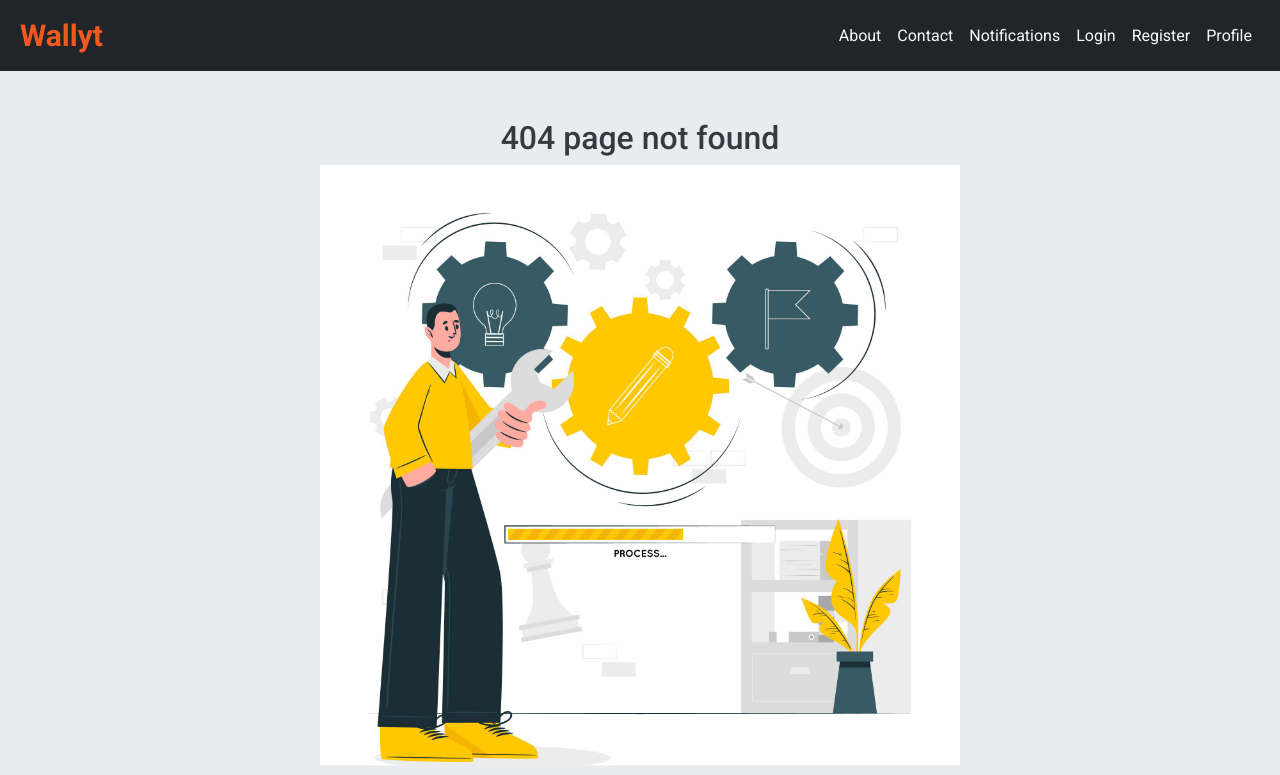
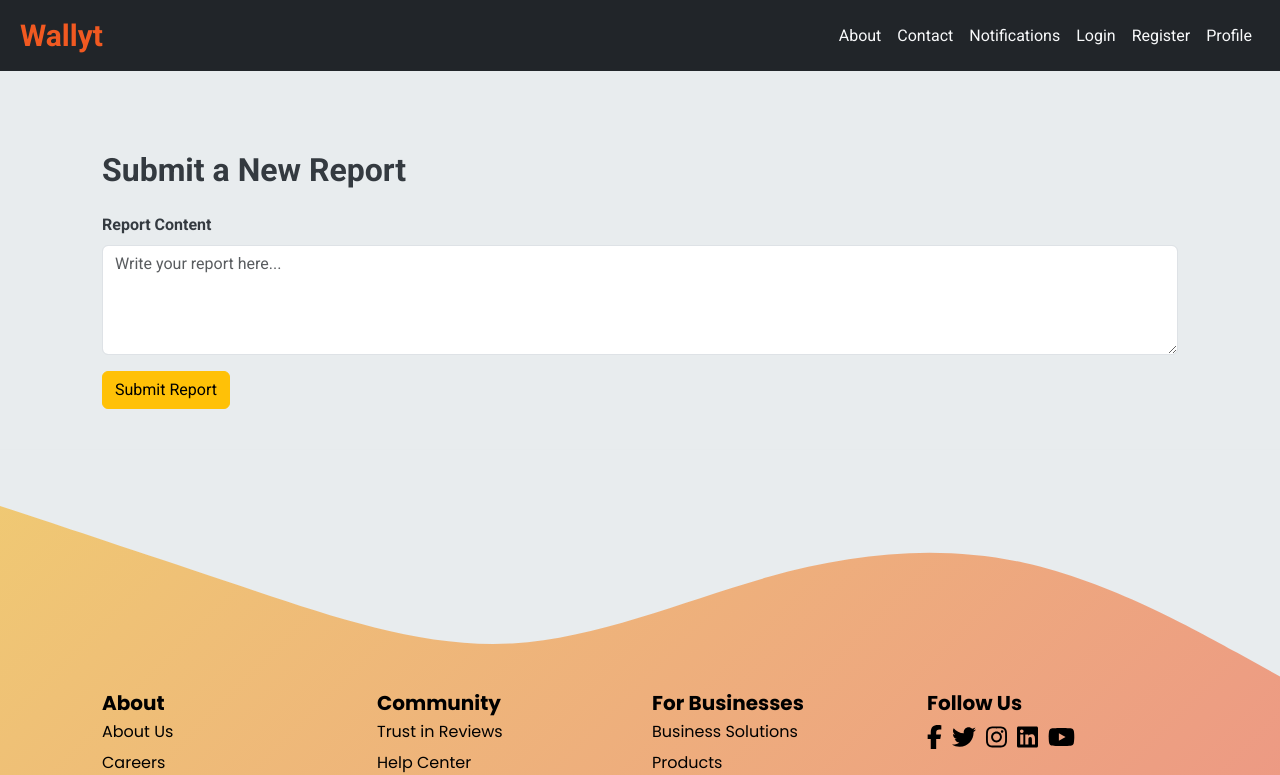
Before and after one commit to saraabdelrhman/wallet-market-master, a React (Create React App) app: page /Report in a window 1280 px wide. Shown: the top 775 px of the page. Built offline with nearby package versions, Linux system fonts and the light colour scheme.

Commit message:
adding created at

```diff
--- a/src/App.js
+++ b/src/App.js
@@ -21,6 +21,7 @@ import Reports from './components/Reports';
 import Helpful from './components/Helpful';
 import Forgotpass from './components/Forgotpass';
 import Notifications from './components/Notifications';
+import Report from './components/Report';
 function App() {
   return (
     <Router>
@@ -48,6 +49,7 @@ function App() {
              <Route path="/Helpful" element={<Helpful/>} />
              <Route path="/Forgotpass" element={<Forgotpass/>} />
              <Route path="/Notifications" element={<Notifications/>} />
+             <Route path="/Report" element={<Report/>} />
 
 
              <Route path='*' element={<NotFound/>}/>
--- a/src/components/Notifications.css
+++ b/src/components/Notifications.css
@@ -1,31 +1,74 @@
 .notifications-container {
+    max-width: 600px;
+    margin: 50px auto;
     padding: 20px;
-    background-color: #f9f9f9;
+    background-color: #ffffff;
+    border-radius: 8px;
+    box-shadow: 0 4px 12px rgba(0, 0, 0, 0.1);
+    font-family: Arial, sans-serif;
+  }
+
+  .notifications-container h2 {
+    font-size: 24px;
+    font-weight: 600;
+    color: #333;
+    margin-bottom: 20px;
+    border-bottom: 2px solid #e5e5e5;
+    padding-bottom: 10px;
   }
 
   .notifications-list {
     list-style-type: none;
     padding: 0;
+    margin: 0;
   }
 
   .notifications-list li {
-    padding: 10px;
-    border-bottom: 1px solid #ddd;
+    display: flex;
+    align-items: center;
+    justify-content: space-between;
+    padding: 15px;
+    border-bottom: 1px solid #f1f1f1;
+    transition: background-color 0.3s ease;
+  }
+
+  .notifications-list li:last-child {
+    border-bottom: none;
   }
 
   .notifications-list li.read {
-    color: gray;
+    background-color: #f8f8f8;
+    color: #777;
   }
 
   .notifications-list li.unread {
-    font-weight: bold;
+    font-weight: 500;
   }
 
   .notifications-list li a {
     text-decoration: none;
-    color: black;
+    color: #007bff;
+    transition: color 0.3s ease;
+    flex-grow: 1;
   }
 
   .notifications-list li a:hover {
-    text-decoration: underline;
+    color: #0056b3;
   }
+
+  .notifications-list li .mark-read-btn {
+    font-size: 14px;
+    background: none;
+    border: none;
+    color: #007bff;
+    cursor: pointer;
+    margin-left: 20px;
+  }
+
+  .notifications-list li .mark-read-btn:hover {
+    color: #0056b3;
+  }
+
+  .notifications-list li:hover {
+    background-color: #f5f5f5;
+  }
--- a/src/components/Notifications.js
+++ b/src/components/Notifications.js
@@ -1,15 +1,13 @@
 import React, { useState, useEffect } from 'react';
-import './Notifications.css'
+import './Notifications.css';
 import { Link } from 'react-router-dom';
+
 const Notifications = () => {
-  // Fake data for initial load
   const fakeData = [
     { id: 1, message: "Someone commented on your review", read: false },
     { id: 2, message: "Your profile was viewed", read: false },
     { id: 3, message: "Someone commented on your review", read: false },
-    { id: 4, message: "some one liked your comment", read: false },
-    { id: 5, message: "Someone replied to your comment", read: false },
-    { id: 6, message: "Your profile was viewed", read: false },
+    { id: 4, message: "Someone liked your comment", read: false },
   ];
 
   const [notifications, setNotifications] = useState(fakeData);
@@ -23,7 +21,6 @@ const Notifications = () => {
     }, 2000);
   }, []);
 
-  // Function to mark a notification as read
   const markAsRead = (id) => {
     fetch(`/notifications/mark-as-read/${id}`, { method: 'POST' })  // Replace with your actual API endpoint
       .then(response => {
@@ -39,14 +36,22 @@ const Notifications = () => {
   };
 
   return (
-    <div className="notifications-container">
-      <h2>Notifications</h2>
-      <ul className="notifications-list link-underline-opacity-0">
+    <div className="notifications">
+      <h2 className="mb-5 mt-2 fw-bold">Notifications 🔔</h2>
+      <ul className="notifications-list mb-5">
         {notifications.map(notification => (
           <li key={notification.id} className={notification.read ? 'read' : 'unread'}>
-            <Link to={''} onClick={() => markAsRead(notification.id)}>
+            <Link to="#" onClick={() => markAsRead(notification.id)}>
               {notification.message}
             </Link>
+            {!notification.read && (
+              <button
+                className="text-danger mb-4 "
+                onClick={() => markAsRead(notification.id)}
+              >
+                Mark as read
+              </button>
+            )}
           </li>
         ))}
       </ul>
--- a/src/components/Phonereview.js
+++ b/src/components/Phonereview.js
@@ -1,7 +1,7 @@
-import { error } from 'ajv/dist/vocabularies/applicator/dependencies';
 import React, { useState } from 'react';
 import { Bounce, ToastContainer, toast } from 'react-toastify';
 import 'react-toastify/dist/ReactToastify.css';
+
 export default function PhoneReview() {
   const [comment, setComment] = useState('');
   const [rating, setRating] = useState('5');
@@ -10,49 +10,54 @@ export default function PhoneReview() {
   const handleCommentChange = (e) => {
     setComment(e.target.value);
   };
+
   const handleRatingChange = (e) => {
     setRating(e.target.value);
   };
+
   const handleSubmit = (e) => {
     e.preventDefault();
 
     const newReview = {
       id: reviews.length + 1,
+      user_id:'anonynous',
       comment: comment,
       rating: rating,
+      createdAt: new Date().toISOString(), // Get current time in ISO format
     };
-    console.log('Data to be sent:',newReview)
-    fetch('http://localhost:3000/api/register',{
-      method:'post',
-      headers:{
+
+    console.log('Data to be sent:', newReview);
+
+    fetch('http://localhost:3000/api/register', {
+      method: 'post',
+      headers: {
         'Content-Type': 'application/json',
-        'Access-Control-Allow-Origin': '*'
+        'Access-Control-Allow-Origin': '*',
       },
       body: JSON.stringify(newReview),
-
-    }).then(res=>{
-      console.log(res.status)
-      console.log(res.headers)
-      if(!res.ok)
-       {
-        throw new error('Network response was not ok')
+    })
+    .then(res => {
+      console.log(res.status);
+      console.log(res.headers);
+      if (!res.ok) {
+        throw new Error('Network response was not ok');
       }
-       return res.json()
+      return res.json();
     })
-    .then(newReview=>{
-      console.log('Response data:',newReview)
+    .then(data => {
+      console.log('Response data:', data);
     })
-    .catch(err=>{
-      console.error('Error:', err.message)
-    }
-
-    )
+    .catch(err => {
+      console.error('Error:', err.message);
+    });
 
     setReviews([...reviews, newReview]);
 
     setComment('');
     setRating('5');
+    notify(); // Show the toast notification
   };
+
   const notify = () =>
     toast.success('Thank you for your review! Your feedback has been submitted successfully!', {
       position: "top-center",
@@ -66,11 +71,8 @@ export default function PhoneReview() {
       transition: Bounce,
     });
 
-
   return (
     <div className="container mt-5">
-
-
       <h3 className="fw-bold mt-5">User Reviews ⭐</h3>
       {reviews.length === 0 ? (
         <p>No reviews yet. Be the first to leave a review!</p>
@@ -78,8 +80,10 @@ export default function PhoneReview() {
         reviews.map((review) => (
           <div key={review.id} className="card mb-3 rounded-3">
             <div className="card-body">
+              <p className="card-text">{review.user_id}</p>
               <p className="card-text">{review.comment}</p>
               <p className="card-text"><strong>Rating:</strong> {review.rating} ⭐</p>
+              <p className="card-text"><strong>Reviewed At:</strong> {new Date(review.createdAt).toLocaleString()}</p>
             </div>
           </div>
         ))
@@ -112,7 +116,7 @@ export default function PhoneReview() {
             <option value="1">1 - Terrible</option>
           </select>
         </div>
-        <button type="submit" className="btn btn-warning mb-5" onClick={notify}>Submit Review</button>
+        <button type="submit" className="btn btn-warning mb-5">Submit Review</button>
         <ToastContainer />
       </form>
     </div>
--- a/src/components/Profile.js
+++ b/src/components/Profile.js
@@ -11,6 +11,8 @@ const Profile = () => {
     bio: 'Experienced Frontend Developer with a passion for creating interactive and user-friendly web applications. Proficient in HTML, CSS, JavaScript, and React.',
     avatar: defaultImg,
     role: 'Frontend Developer',
+  currentYear :new Date().getFullYear()
+
   });
 
   return (
@@ -21,6 +23,7 @@ const Profile = () => {
           <h3 className="fw-bold mt-3 text-dark">{user.name}</h3>
           <p className="text-muted mb-1">{user.email}</p>
           <h5 className="text-light fw-semibold">{user.role}</h5>
+          <p className="text-light fw-semibold">{user.currentYear}</p>
           <p className="mt-3 text-muted">{user.bio}</p>
 
           <div className="mt-4">
--- /dev/null
+++ b/src/components/Report.js
@@ -0,0 +1,105 @@
+import React, { useState } from 'react';
+import { Bounce, ToastContainer, toast } from 'react-toastify';
+import 'react-toastify/dist/ReactToastify.css';
+
+export default function PhoneReport() {
+  const [report, setReport] = useState('');
+
+  const handleReportChange = (e) => setReport(e.target.value);
+
+  const handleSubmit = (e) => {
+    e.preventDefault();
+
+    if (!report.trim()) {
+      toast.error('Report content cannot be empty.', {
+        position: 'top-center',
+        autoClose: 5000,
+        hideProgressBar: false,
+        closeOnClick: true,
+        pauseOnHover: true,
+        draggable: true,
+        progress: undefined,
+        theme: 'light',
+        transition: Bounce,
+      });
+      return;
+    }
+
+    const newReport = {
+      report: report,
+      Created_at:  new Date().toISOString(),
+    };
+
+    fetch('http://localhost:3000/api/report', {
+      method: 'post',
+      headers: {
+        'Content-Type': 'application/json',
+        'Access-Control-Allow-Origin': '*',
+      },
+      body: JSON.stringify(newReport),
+    })
+      .then((res) => {
+        console.log('Status:', res.status);
+        console.log('Headers:', res.headers);
+        if (!res.ok) {
+          throw new Error('Network response was not ok');
+        }
+        return res.json();
+      })
+      .then((data) => {
+        console.log('Response data:', data);
+
+        // Notify the user of successful submission
+        toast.success('Report submitted successfully!', {
+          position: 'top-center',
+          autoClose: 5000,
+          hideProgressBar: false,
+          closeOnClick: true,
+          pauseOnHover: true,
+          draggable: true,
+          progress: undefined,
+          theme: 'light',
+          transition: Bounce,
+        });
+
+        // Clear the input field after successful submission
+        setReport('');
+      })
+      .catch((err) => {
+        console.error('Error:', err.message);
+
+        toast.error('An error occurred while submitting your report.', {
+          position: 'top-center',
+          autoClose: 5000,
+          hideProgressBar: false,
+          closeOnClick: true,
+          pauseOnHover: true,
+          draggable: true,
+          progress: undefined,
+          theme: 'light',
+          transition: Bounce,
+        });
+      });
+  };
+
+  return (
+    <div className="container mt-5">
+      <h2 className="fw-bold mb-4">Submit a New Report</h2>
+      <form onSubmit={handleSubmit}>
+        <div className="mb-3">
+          <label htmlFor="report" className="form-label fw-bold">Report Content</label>
+          <textarea
+            id="report"
+            className="form-control"
+            rows="4"
+            placeholder="Write your report here..."
+            value={report}
+            onChange={handleReportChange}
+          ></textarea>
+        </div>
+        <button type="submit" className="btn btn-warning mb-5">Submit Report</button>
+        <ToastContainer />
+      </form>
+    </div>
+  );
+}
--- a/src/components/Smartphonesdetails.js
+++ b/src/components/Smartphonesdetails.js
@@ -49,11 +49,13 @@ export default function SmartphonesDetails() {
             <p className="card-text"><strong>Price:</strong> <span className="text-danger">${smartphone.price}</span></p>
             <p className="card-text"><strong className="fw-bold">Rating:</strong> <span className="text-danger fw-bold">{smartphone.rating} ⭐</span></p>
             <p className="card-text"><strong>Stock:</strong> {smartphone.stock} units available</p>
+            <Link to="/Report" className='link-underline link-underline-opacity-0 mt-5 pt-5 text-danger'>Report here</Link><br></br>
+            <button className="button mt-3 mb-5" > Add to Cart 🛒</button>
 
-            <button className="button mt-2" > Add to Cart 🛒</button>
+            <Link to="/phonereview" className='buttone link-underline link-underline-opacity-0 ms-2'>Add Review ⭐</Link><br></br>
 
-            <Link to="/phonereview" className='buttone link-underline link-underline-opacity-0 ms-2'>Add Review ⭐</Link>
           </div>
+
         </div>
       </div>
     </div>
```
Lines whose indentation alone changed are shown as unchanged.
